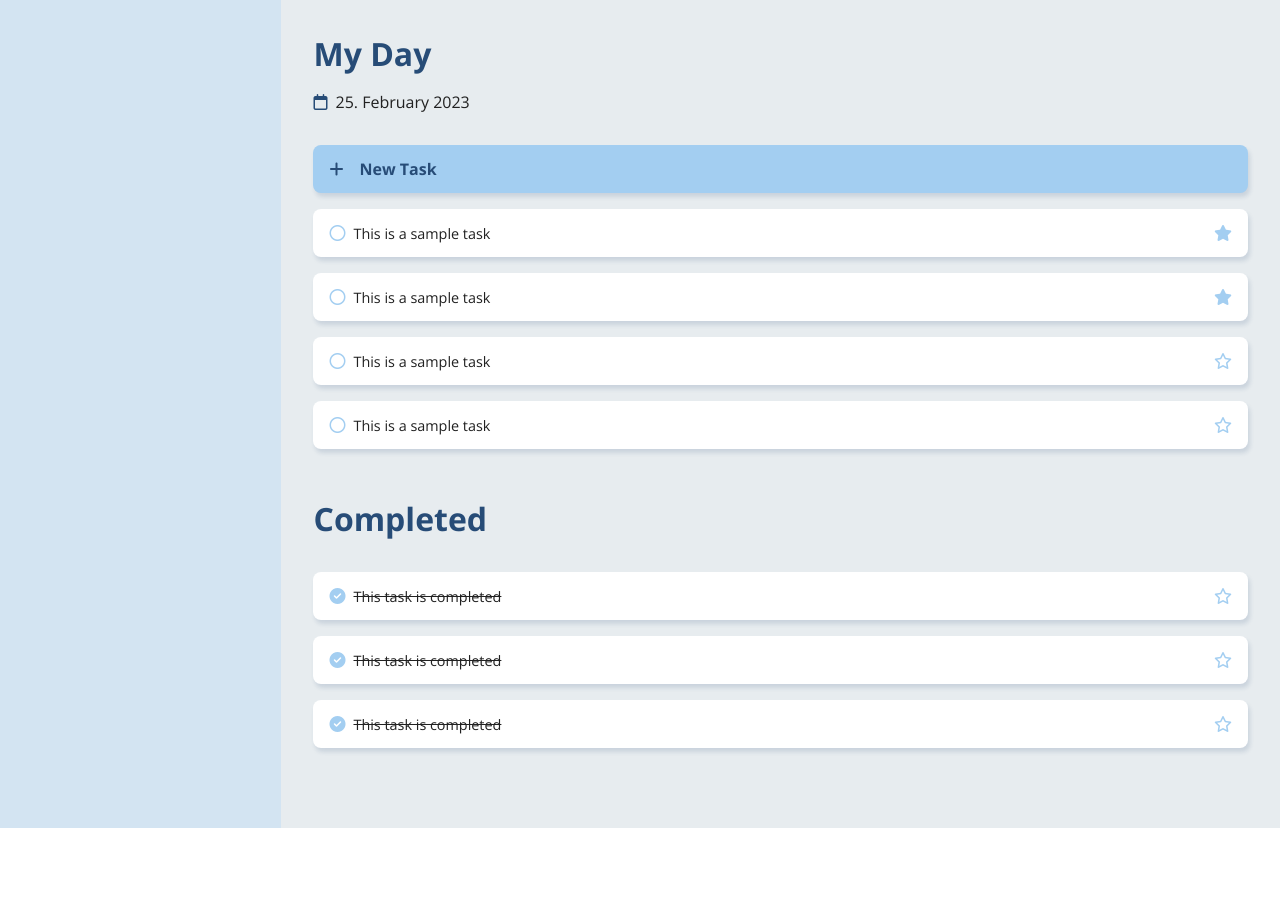
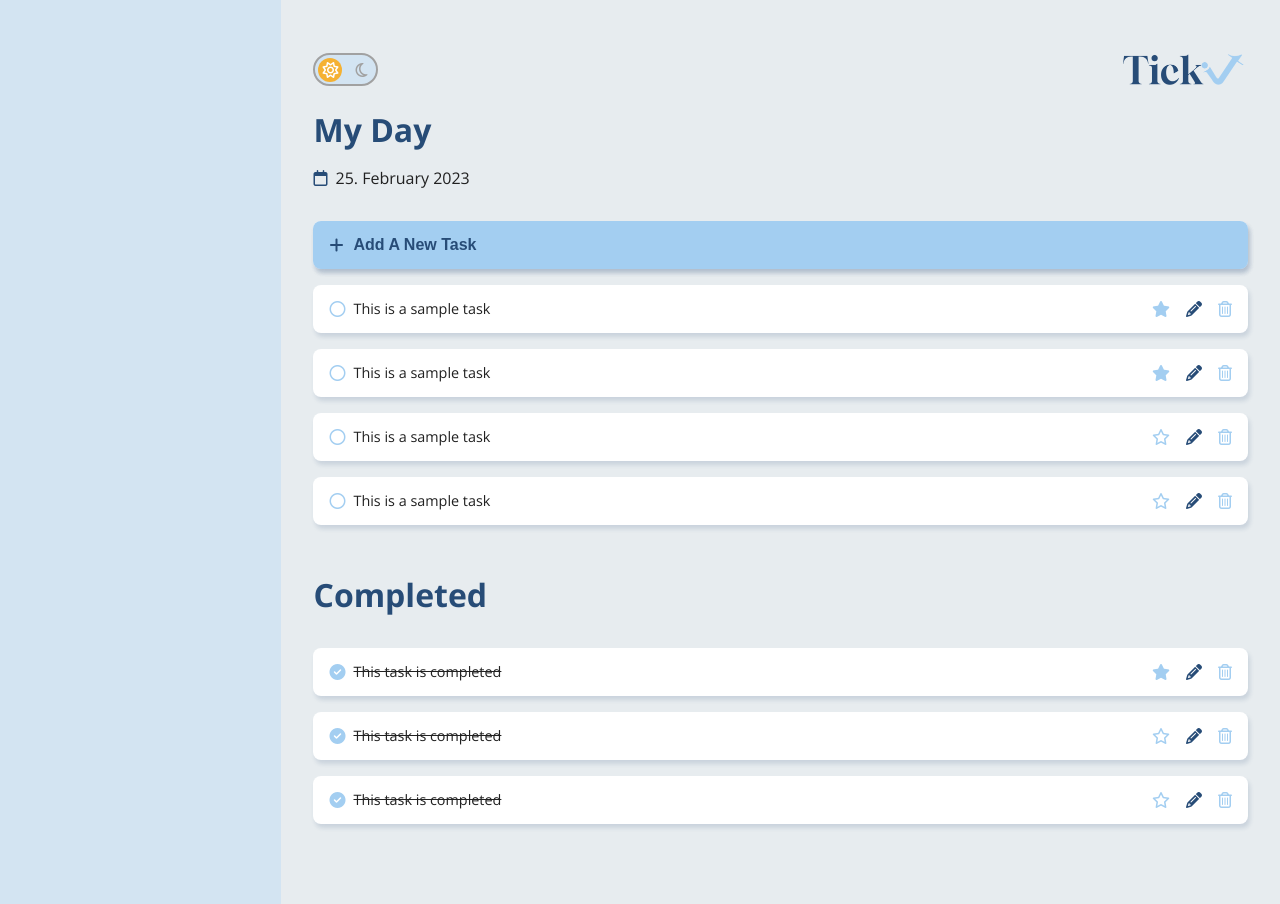
Before and after one commit to AnnaHittaller/TickIt, a plain HTML site: page index.html in a window 1280 px wide. Before the commit the page ends 828 px from the top, so only its background shows below. Drawn offline with nearby package versions, Linux system fonts and the light colour scheme; a web font is replaced by a local one.

Commit message:
added toggle button and some modifications

```diff
--- a/index.html
+++ b/index.html
@@ -33,6 +33,25 @@
 
 		<!--  TASKS SECTION START -->
 		<main>
+			<div class="menu-logo">
+				<div class="menu-logo-left">
+					<div class="hamburger">
+					<div class="burger">
+						<div id="burger-bar-1"></div>
+						<div id="burger-bar-2"></div>
+						<div id="burger-bar-3"></div>
+					</div>
+				</div>
+				<input type="checkbox" id="darkmode-toggle">
+				<label for="darkmode-toggle">
+					<i class="fa-regular fa-sun"></i>
+					<i class="fa-regular fa-moon"></i>
+				</label>
+				</div>
+			<div class="logo">
+				<img src="./assets/TickIt-Logo-PNG.png" alt="TickIt logo">
+			</div>
+			</div>
 			<div class="my-day">
 				<h1>My Day</h1>
 				<!-- Here comes some JS later on to show current date -->
@@ -42,41 +61,64 @@
 				</div>
 				<div class="task-container">
 
-					<div class="task new-task">
+					<!-- <div class="task new-task">
 						<i class="fa-solid fa-plus"></i>
 						<span>New Task</span>
+					</div> -->
+
+					<div class="input-field">
+						<input type="text" id="new-task" class="task new-task" placeholder="Add A New Task">
+					<i class="fa-solid fa-plus"></i>
 					</div>
+
 
 					<div class="task to-do">
 						<div class="task-left">
-                            <i class="fa-regular fa-circle circle-empty"></i>
+                            <i class="fa-regular fa-circle"></i>
                             <p>This is a sample task</p>
                         </div>
-						<i class="fa-solid fa-star star-unmarked"></i>
+						<div class="task-right">
+							<i class="fa-solid fa-star"></i>
+							<i class="fa-solid fa-pencil"></i>
+							<i class="fa-regular fa-trash-can"></i>
+						</div>
+
 					</div>
 
                     <div class="task to-do">
 						<div class="task-left">
-                            <i class="fa-regular fa-circle circle-empty"></i>
+                            <i class="fa-regular fa-circle"></i>
                             <p>This is a sample task</p>
                         </div>
-						<i class="fa-solid fa-star star-unmarked"></i>
+						<div class="task-right">
+							<i class="fa-solid fa-star"></i>
+							<i class="fa-solid fa-pencil"></i>
+							<i class="fa-regular fa-trash-can"></i>
+						</div>
 					</div>
 
                     <div class="task to-do">
 						<div class="task-left">
-                            <i class="fa-regular fa-circle circle-empty"></i>
+                            <i class="fa-regular fa-circle"></i>
                             <p>This is a sample task</p>
                         </div>
-						<i class="fa-regular fa-star"></i>
+						<div class="task-right">
+							<i class="fa-regular fa-star"></i>
+							<i class="fa-solid fa-pencil"></i>
+							<i class="fa-regular fa-trash-can"></i>
+						</div>
 					</div>
 
                     <div class="task to-do">
 						<div class="task-left">
-                            <i class="fa-regular fa-circle circle-empty"></i>
+                            <i class="fa-regular fa-circle"></i>
                             <p>This is a sample task</p>
                         </div>
-						<i class="fa-regular fa-star"></i>
+						<div class="task-right">
+							<i class="fa-regular fa-star"></i>
+							<i class="fa-solid fa-pencil"></i>
+							<i class="fa-regular fa-trash-can"></i>
+						</div>
 					</div>
 
                     </div>
@@ -92,7 +134,11 @@
                             <i class="fa-solid fa-circle-check"></i>
                             <p>This task is completed</p>
                         </div>
-						<i class="fa-regular fa-star"></i>
+						<div class="task-right">
+							<i class="fa-solid fa-star"></i>
+							<i class="fa-solid fa-pencil"></i>
+							<i class="fa-regular fa-trash-can"></i>
+						</div>
 				    </div>
 
                     <div class="task completed-task">
@@ -100,7 +146,11 @@
                             <i class="fa-solid fa-circle-check"></i>
                             <p>This task is completed</p>
                         </div>
-						<i class="fa-regular fa-star"></i>
+						<div class="task-right">
+							<i class="fa-regular fa-star"></i>
+							<i class="fa-solid fa-pencil"></i>
+							<i class="fa-regular fa-trash-can"></i>
+						</div>
 				    </div>
 
                     <div class="task completed-task">
@@ -108,7 +158,11 @@
                             <i class="fa-solid fa-circle-check"></i>
                             <p>This task is completed</p>
                         </div>
-						<i class="fa-regular fa-star"></i>
+						<div class="task-right">
+							<i class="fa-regular fa-star"></i>
+							<i class="fa-solid fa-pencil"></i>
+							<i class="fa-regular fa-trash-can"></i>
+						</div>
 				    </div>
                 </div>
             </div>
--- a/style.css
+++ b/style.css
@@ -20,12 +20,13 @@
 
 /*  We will need this part just for later, the dark-light mode switcher
 
-.lightmode {
+.darkmode {
 	--text-color: #212121;
 	--accentcolor-dark: #274c77;
 	--accentcolor-light: #a3cef1;
 	--background-colored: #d3e4f2;
 	--background-grey: #e7ecef;
+	--light-basic: #ffffff;
 } */
 
 body {
@@ -49,6 +50,115 @@ main {
 	width: 88%;
 	min-height: 100vh;
 	padding: 2rem;
+}
+
+.menu-logo {
+	width: 100%;
+	display: flex;
+	justify-content: space-between;
+	align-items: center;
+	padding: 1rem 0;
+}
+
+.menu-logo-left {
+	display: flex;
+	align-items: center;
+	/* gap: 1rem; */
+}
+
+.burger {
+	/* will have to change display mode when we need the hamburger menu */
+	display: none;
+	flex-direction: column;
+	align-items: center;
+}
+
+.burger div {
+	background: var(--accentcolor-dark);
+	display: block;
+	width: 30px;
+	height: 4px;
+	border-radius: 2px;
+	margin-bottom: 6px;
+	position: relative;
+	top: 0;
+	transition: all ease-in-out 0.4s;
+}
+
+#burger-bar-3 {
+	margin-bottom: 0;
+}
+
+label {
+	width: 65px;
+	height: 33px;
+	position: relative;
+	display: block;
+	border-radius: 33px;
+	border: 2px solid #A1A1A1;
+	background-color: var(--background-colored);
+	cursor: pointer;
+	transition: .3s;
+}
+
+label::after {
+	content: "";
+	width: 24px;
+	height: 24px;
+	position: absolute;
+	top: 3px;
+	left: 3px;
+	background-color: rgb(245, 177, 50);
+	border-radius: 50%;
+	transition: .3s;
+}
+
+input[type="checkbox"] {
+	width: 0px;
+	height: 0px;
+	visibility: hidden;
+}
+
+input[type="checkbox"]:checked + label {
+	background-color: var(--background-colored);
+	border: 2px solid #A1A1A1;
+}
+
+input[type="checkbox"]:checked + label::after {
+	left: 58px;
+	transform: translateX(-100%);
+	background-color: var(--accentcolor-dark);
+}
+
+label i {
+	position: absolute;
+	z-index: 10;
+	font-size: 1rem;
+	top: 7px;
+}
+
+label .fa-sun {
+	color: #ffffff;
+	left: 7px;
+	transform: .3s;
+}
+
+label .fa-moon {
+	color: #a1a1a1;
+	left: 40px;
+	transform: .3s;
+}
+
+input[type="checkbox"]:checked + label .fa-sun {
+	color: #a1a1a1;
+}
+
+input[type="checkbox"]:checked + label .fa-moon {
+	color: #ffffff;
+}
+
+.logo img {
+	width: 125px;
 }
 
 .my-day h1,
@@ -83,7 +193,8 @@ main {
 	padding: 1rem 0 3rem 0;
 }
 
-.task {
+.task,
+.input-field {
 	width: 100%;
 	display: flex;
 	justify-content: space-between;
@@ -95,24 +206,41 @@ main {
     box-shadow: 2px 4px 4px 0 rgba(39, 76, 119, .15);
 }
 
+.input-field {
+	position: relative;
+	padding: 0;
+}
+
 .circle-task {
 	display: flex;
 	align-items: center;
 	gap: 1rem;
 }
 
-.new-task {
+#new-task {
 	justify-content: flex-start;
 	background-color: var(--accentcolor-light);
+	outline: none;
+	border: none;
+	padding-left: 2.5rem;
+	cursor: pointer;
 }
 
-.new-task i,
-.new-task span {
+.new-task,
+.new-task::placeholder {
 	color: var(--accentcolor-dark);
 	font-weight: bold;
 	font-size: 1rem;
-	padding-right: 1rem;
 }
+
+.fa-plus {
+	position: absolute;
+	padding: 0 1rem;
+	color: var(--accentcolor-dark);
+	font-weight: bold;
+	font-size: 1rem;
+}
+
 
 .task-left {
 	display: flex;
@@ -120,16 +248,42 @@ main {
 	align-items: center;
 	gap: 0.5rem;
 }
+
 .task-left p {
 	font-size: 0.9rem;
 }
 
+.task-right {
+	display: flex;
+	gap: 1rem;
+}
+
 .fa-circle,
 .fa-star,
-.fa-circle-check {
+.fa-circle-check,
+.fa-trash-can {
 	color: var(--accentcolor-light);
+	cursor: pointer;
+}
+
+.fa-pencil {
+	color: var(--accentcolor-dark)
 }
 
 .completed-task p {
 	text-decoration: line-through;
 }
+
+
+/*  MEDIA QUERIES ----------------------- */
+
+@media only screen and (max-width: 768px) {
+
+	.sidebar {
+		display: none;
+	}
+
+	main {
+		width: 100%;
+	}
+}
```
